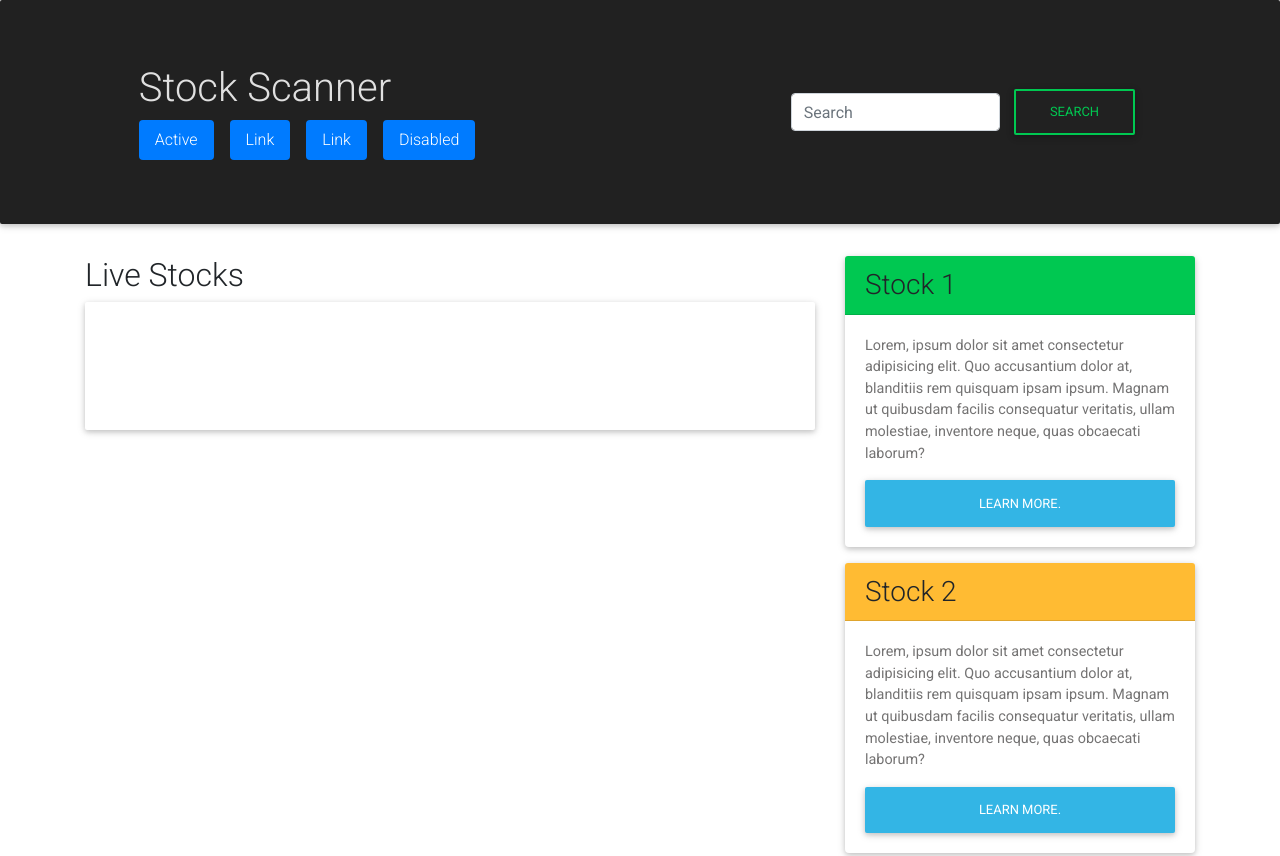
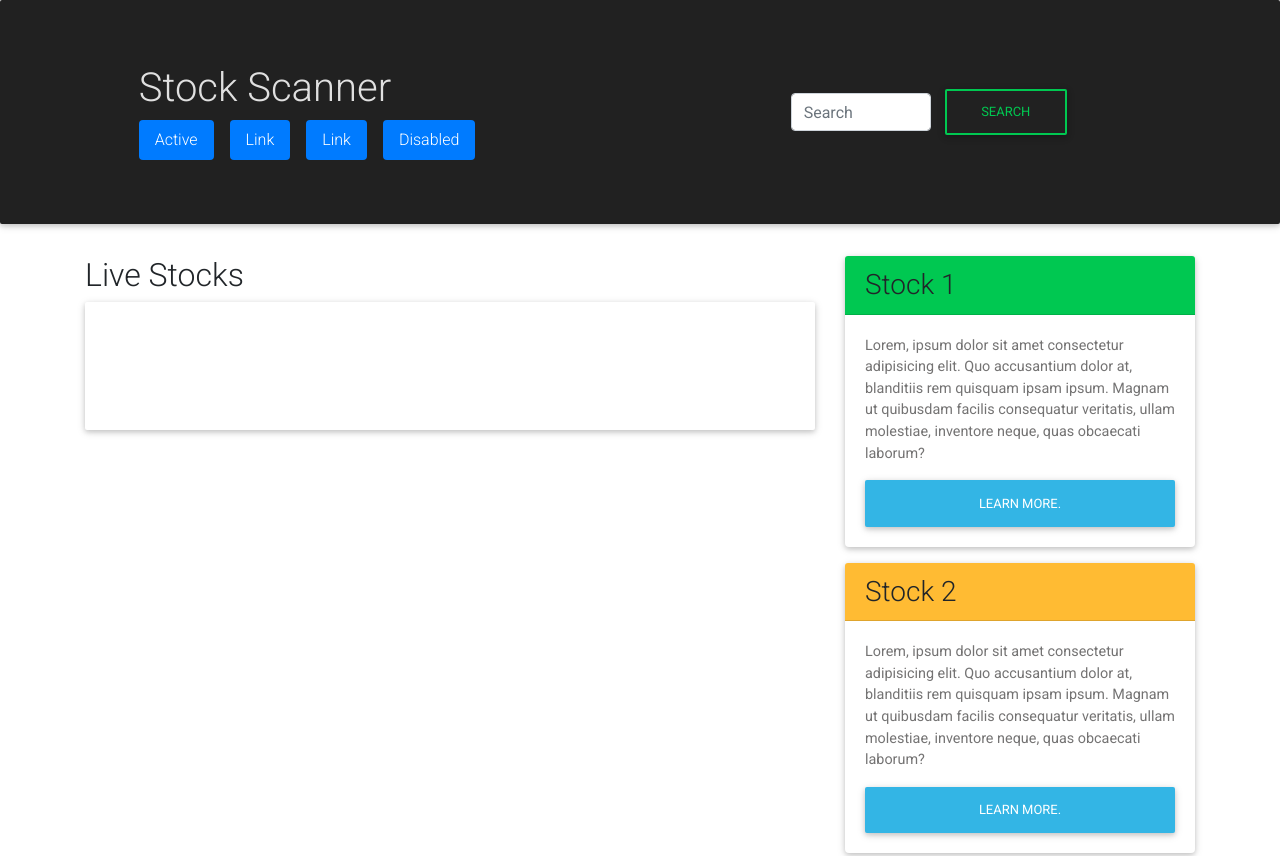
Before and after one commit to dk-code93/StockScanner, a plain HTML site: page index.html in a window 1280 px wide. Shown: the top 856 px of the page. Drawn offline with nearby package versions, Linux system fonts and the light colour scheme.

Commit message:
minor polishes

```diff
--- a/assets/style.css
+++ b/assets/style.css
@@ -1,3 +1,3 @@
-#searchForm {
+#searchInput {
     width: 40%;
 }
--- a/index.html
+++ b/index.html
@@ -35,7 +35,7 @@
     <div class="row d-flex justify-content-around">
 
         <!-- Nav Buttons and title -->
-        <div >
+        <nav>
           <h1>Stock Scanner</h1>
           <ul class="nav nav-pills">
             <li class="nav-item mr-2">
@@ -51,19 +51,19 @@
               <a class="nav-link active" href="#">Disabled</a>
             </li>
           </ul>
-        </div>
+        </nav>
 
         <!-- Search Form -->
         <form class="form-inline ">
-          <input class="form-control mr-sm-2" type="search" placeholder="Search" aria-label="Search">
-          <button class="btn btn-outline-success my-2 my-sm-0" type="submit">Search</button>
+          <input id="searchInput" class="form-control mr-sm-2" type="search" placeholder="Search" aria-label="Search">
+          <button id="searchBtn" class="btn btn-outline-success my-2 my-sm-0" type="submit">Search</button>
         </form>
 
     </div>
 
   </header>
 
-  <!-- White Lower area -->
+  <!-- ljower area -->
   <main class="container">
 
     <!-- Row containing search results and active selection  -->
```
